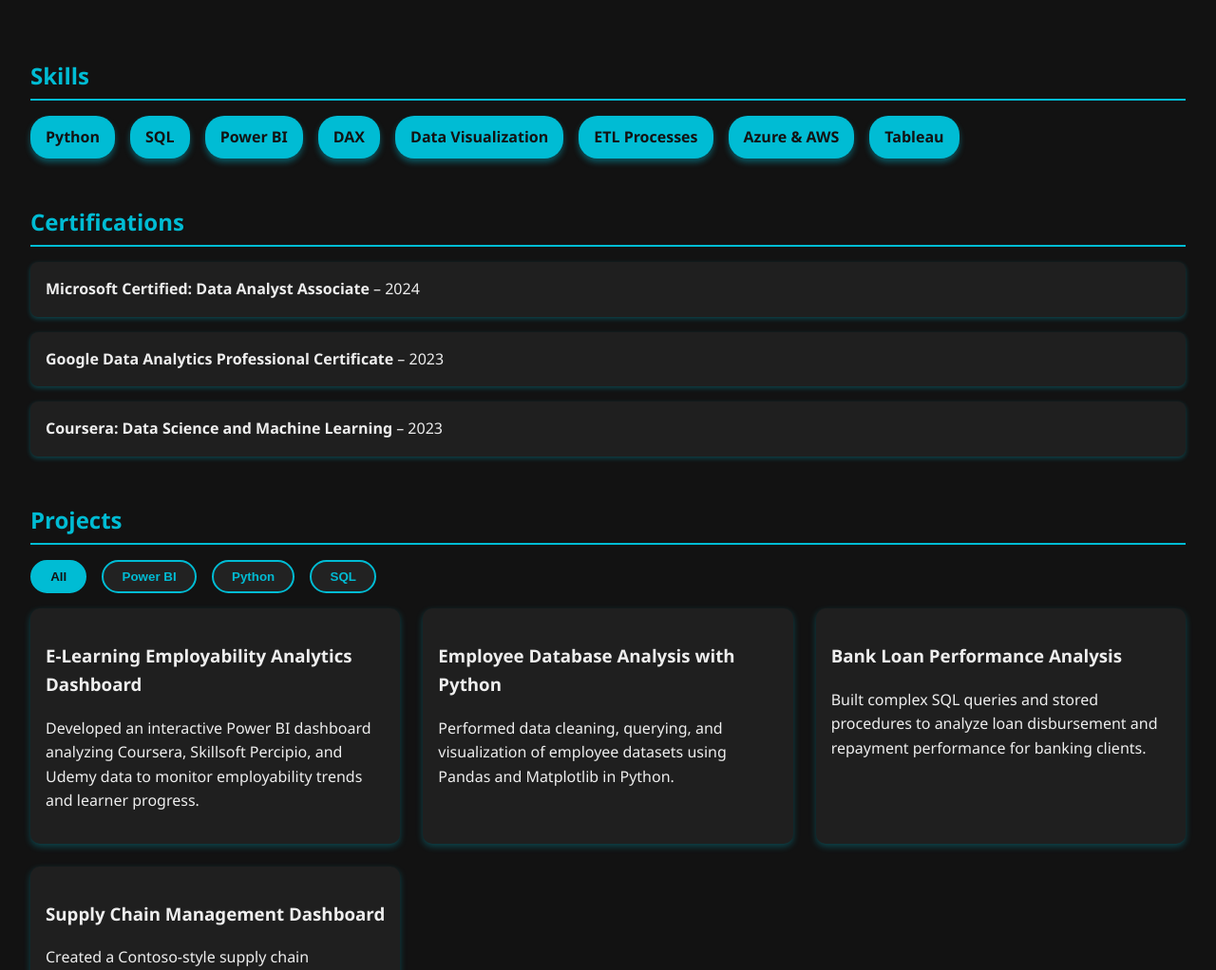
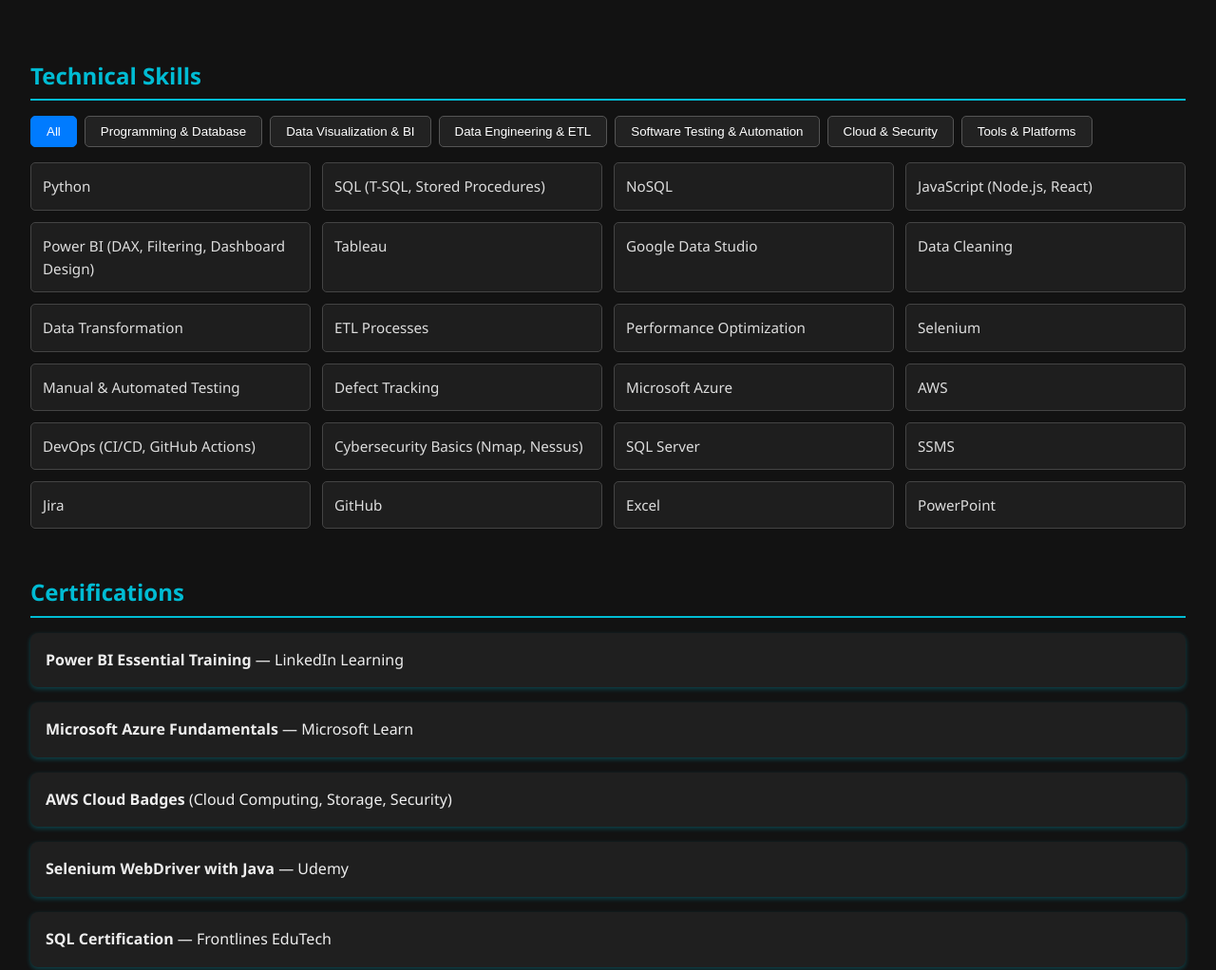
Before and after one commit to katlakavyasri/Kavya-Sri-Katla, a website: page index.html in a window 1280 px wide. Shown: the part 2046-3068 px from the top of the page at 95% size. Drawn offline with nearby package versions, Linux system fonts and the light colour scheme; a web font is replaced by a local one.

Commit message:
Update index.html

```diff
--- a/index.html
+++ b/index.html
@@ -80,6 +80,43 @@
       transform: translateY(-5px);
       box-shadow: 0 8px 12px rgba(0, 188, 212, 0.7);
     }
+
+    .skills-filters {
+  display: flex;
+  flex-wrap: wrap;
+  gap: 0.5rem;
+  margin-bottom: 1rem;
+}
+
+.skills-filters button {
+  background-color: #222;
+  color: #fff;
+  border: 1px solid #555;
+  padding: 0.5rem 1rem;
+  border-radius: 5px;
+  cursor: pointer;
+}
+
+.skills-filters button.active {
+  background-color: #007BFF;
+  border-color: #007BFF;
+}
+
+.skills-grid {
+  display: grid;
+  grid-template-columns: repeat(auto-fit, minmax(250px, 1fr));
+  gap: 0.75rem;
+}
+
+.skill-item {
+  background-color: #1e1e1e;
+  padding: 0.75rem;
+  border-radius: 5px;
+  border: 1px solid #444;
+  color: #ddd;
+  font-size: 0.95rem;
+}
+
 
     /* Projects filter buttons */
     .projects-filters {
@@ -175,6 +212,7 @@
       border-top: 1px solid #333;
       font-size: 0.9rem;
     }
+
   </style>
 
   <!-- Icons from Unicons CDN -->
@@ -211,7 +249,36 @@
       });
     });
   });
+<script>
+  const skillButtons = document.querySelectorAll('.skills-filters button');
+  const skillItems = document.querySelectorAll('.skill-item');
+
+  skillButtons.forEach(button => {
+    button.addEventListener('click', () => {
+      const category = button.dataset.skill;
+
+      // Toggle button active state
+      skillButtons.forEach(btn => {
+        btn.classList.remove('active');
+        btn.setAttribute('aria-selected', 'false');
+        btn.tabIndex = -1;
+      });
+      button.classList.add('active');
+      button.setAttribute('aria-selected', 'true');
+      button.tabIndex = 0;
+
+      // Show/hide skill items
+      skillItems.forEach(skill => {
+        if (category === 'all' || skill.dataset.skill === category) {
+          skill.classList.remove('hidden');
+        } else {
+          skill.classList.add('hidden');
+        }
+      });
+    });
+  });
 </script>
+
 
 <body>
   <header>
@@ -295,33 +362,68 @@
     </section>
 
     <!-- Skills -->
-    <section id="skills" aria-label="Skills">
-      <h2>Skills</h2>
-      <div class="skills-list" role="list">
-        <div class="skill-card" role="listitem">Python</div>
-        <div class="skill-card" role="listitem">SQL</div>
-        <div class="skill-card" role="listitem">Power BI</div>
-        <div class="skill-card" role="listitem">DAX</div>
-        <div class="skill-card" role="listitem">Data Visualization</div>
-        <div class="skill-card" role="listitem">ETL Processes</div>
-        <div class="skill-card" role="listitem">Azure & AWS</div>
-        <div class="skill-card" role="listitem">Tableau</div>
+<section id="skills">
+  <h2>Technical Skills</h2>
+
+  <!-- Skill Category Filters -->
+  <div class="skills-filters" role="tablist" aria-label="Skill Categories">
+    <button class="active" data-skill="all" aria-selected="true" tabindex="0">All</button>
+    <button data-skill="programming" aria-selected="false" tabindex="-1">Programming & Database</button>
+    <button data-skill="visualization" aria-selected="false" tabindex="-1">Data Visualization & BI</button>
+    <button data-skill="dataengineering" aria-selected="false" tabindex="-1">Data Engineering & ETL</button>
+    <button data-skill="testing" aria-selected="false" tabindex="-1">Software Testing & Automation</button>
+    <button data-skill="cloud" aria-selected="false" tabindex="-1">Cloud & Security</button>
+    <button data-skill="tools" aria-selected="false" tabindex="-1">Tools & Platforms</button>
+  </div>
+
+  <!-- Skill Items -->
+  <div class="skills-grid">
+    <div class="skill-item" data-skill="programming">Python</div>
+    <div class="skill-item" data-skill="programming">SQL (T-SQL, Stored Procedures)</div>
+    <div class="skill-item" data-skill="programming">NoSQL</div>
+    <div class="skill-item" data-skill="programming">JavaScript (Node.js, React)</div>
+
+    <div class="skill-item" data-skill="visualization">Power BI (DAX, Filtering, Dashboard Design)</div>
+    <div class="skill-item" data-skill="visualization">Tableau</div>
+    <div class="skill-item" data-skill="visualization">Google Data Studio</div>
+
+    <div class="skill-item" data-skill="dataengineering">Data Cleaning</div>
+    <div class="skill-item" data-skill="dataengineering">Data Transformation</div>
+    <div class="skill-item" data-skill="dataengineering">ETL Processes</div>
+    <div class="skill-item" data-skill="dataengineering">Performance Optimization</div>
+
+    <div class="skill-item" data-skill="testing">Selenium</div>
+    <div class="skill-item" data-skill="testing">Manual & Automated Testing</div>
+    <div class="skill-item" data-skill="testing">Defect Tracking</div>
+
+    <div class="skill-item" data-skill="cloud">Microsoft Azure</div>
+    <div class="skill-item" data-skill="cloud">AWS</div>
+    <div class="skill-item" data-skill="cloud">DevOps (CI/CD, GitHub Actions)</div>
+    <div class="skill-item" data-skill="cloud">Cybersecurity Basics (Nmap, Nessus)</div>
+
+    <div class="skill-item" data-skill="tools">SQL Server</div>
+    <div class="skill-item" data-skill="tools">SSMS</div>
+    <div class="skill-item" data-skill="tools">Jira</div>
+    <div class="skill-item" data-skill="tools">GitHub</div>
+    <div class="skill-item" data-skill="tools">Excel</div>
+    <div class="skill-item" data-skill="tools">PowerPoint</div>
   </div>
 </section>
 
+
     <!-- Certifications -->
+
+</section>
 <section id="certifications" aria-label="Certifications">
   <h2>Certifications</h2>
   <ul class="details-list">
-<li>
-<strong>Microsoft Certified: Data Analyst Associate</strong> – 2024
-</li>
-<li>
-<strong>Google Data Analytics Professional Certificate</strong> – 2023
-</li>
-<li>
-<strong>Coursera: Data Science and Machine Learning</strong> – 2023
-</li>
+    <li><strong>Power BI Essential Training</strong> — LinkedIn Learning</li>
+    <li><strong>Microsoft Azure Fundamentals</strong> — Microsoft Learn</li>
+    <li><strong>AWS Cloud Badges</strong> (Cloud Computing, Storage, Security)</li>
+    <li><strong>Selenium WebDriver with Java</strong> — Udemy</li>
+    <li><strong>SQL Certification</strong> — Frontlines EduTech</li>
+    <li><strong>React.js Certification</strong> — Frontlines EduTech</li>
+    <li><strong>AI Fundamentals</strong> — DataCamp</li>
   </ul>
 </section>
 <!-- Projects -->
@@ -376,19 +478,7 @@
       </p>
     </article>
   </div>
-</section>
-<section id="certifications" aria-label="Certifications">
-  <h2>Certifications</h2>
-  <ul class="details-list">
-    <li><strong>Power BI Essential Training</strong> — LinkedIn Learning</li>
-    <li><strong>Microsoft Azure Fundamentals</strong> — Microsoft Learn</li>
-    <li><strong>AWS Cloud Badges</strong> (Cloud Computing, Storage, Security)</li>
-    <li><strong>Selenium WebDriver with Java</strong> — Udemy</li>
-    <li><strong>SQL Certification</strong> — Frontlines EduTech</li>
-    <li><strong>React.js Certification</strong> — Frontlines EduTech</li>
-    <li><strong>AI Fundamentals</strong> — DataCamp</li>
-  </ul>
-</section>
+
 
 
 <!-- Contact -->
```
Lines whose indentation alone changed are shown as unchanged.
